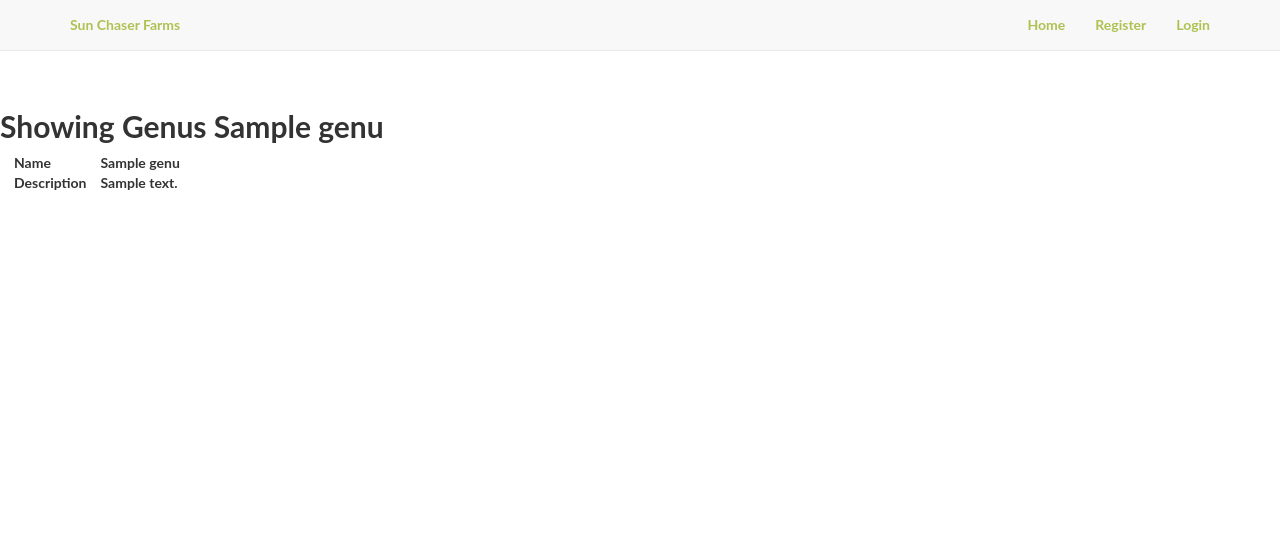
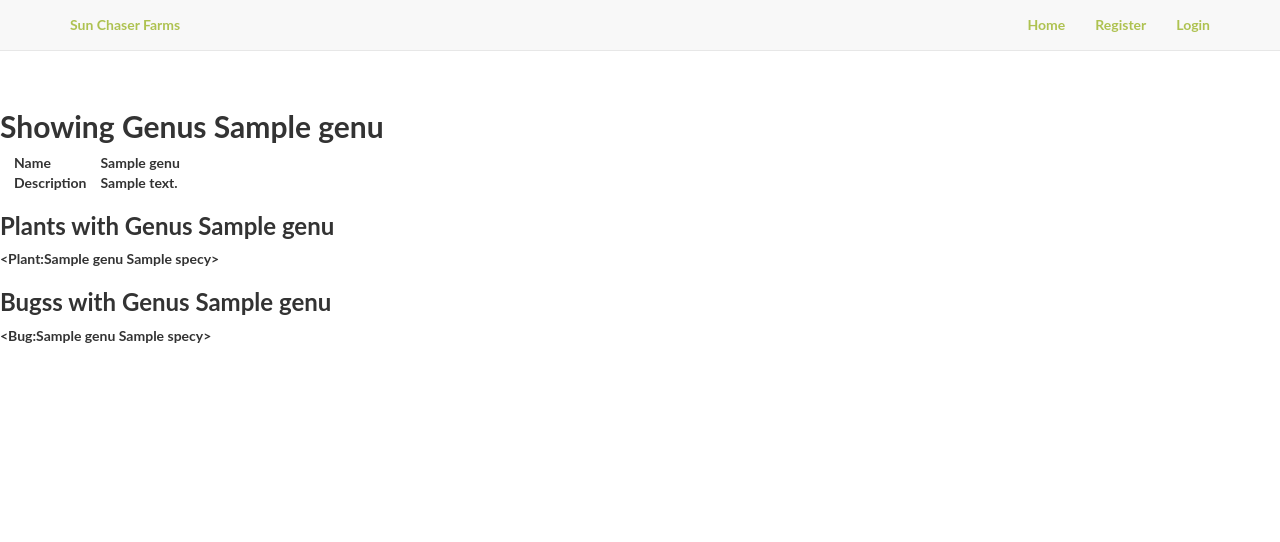
Before and after one commit to TomOwens321/bbb-db, a Flask app: page /genus/show/1 in a window 1280 px wide. Shown: the top 542 px of the page. Run offline with Flask 2, Linux system fonts and the light colour scheme; tables that the repository leaves empty hold one stand-in row (values such as "Sample post"); some libraries are stand-ins or nearby versions.

Commit message:
Enable plant/bug lists on Genus and Species

```diff
--- a/bbb/templates/genus/show.html
+++ b/bbb/templates/genus/show.html
@@ -15,4 +15,20 @@
         </tr>
     </table>
 </div>
+{% if item.plants %}
+    <div id="plants">
+        <h3>Plants with Genus {{ item.name }}</h3>
+        {% for plant in plants %}
+        {{ plant }}<br/>
+        {% endfor %}
+    </div>
+{% endif %}
+{% if item.bugs %}
+    <div id="bugs">
+        <h3>Bugss with Genus {{ item.name }}</h3>
+        {% for bug in bugs %}
+        {{ bug }}<br/>
+        {% endfor %}
+    </div>
+{% endif %}
 {% endblock %}
--- a/bbb/views/genus/views.py
+++ b/bbb/views/genus/views.py
@@ -56,4 +56,4 @@ def show_genus(id):
     print("ID: {}".format(id))
     qry = db.session.query(Genus).filter(Genus.id == id)
     item = qry.first()
-    return render_template('genus/show.html', item=item)
+    return render_template('genus/show.html', item=item, plants=item.plants, bugs=item.bugs)
--- a/bbb/views/species/views.py
+++ b/bbb/views/species/views.py
@@ -56,4 +56,4 @@ def show_species(id):
     print("ID: {}".format(id))
     qry = db.session.query(Species).filter(Species.id == id)
     item = qry.first()
-    return render_template('species/show.html', item=item)
+    return render_template('species/show.html', item=item, plants=item.plants, bugs=item.bugs)
```
Also changed, not shown: bbb/templates/species/show.html (+16 -0 lines).
